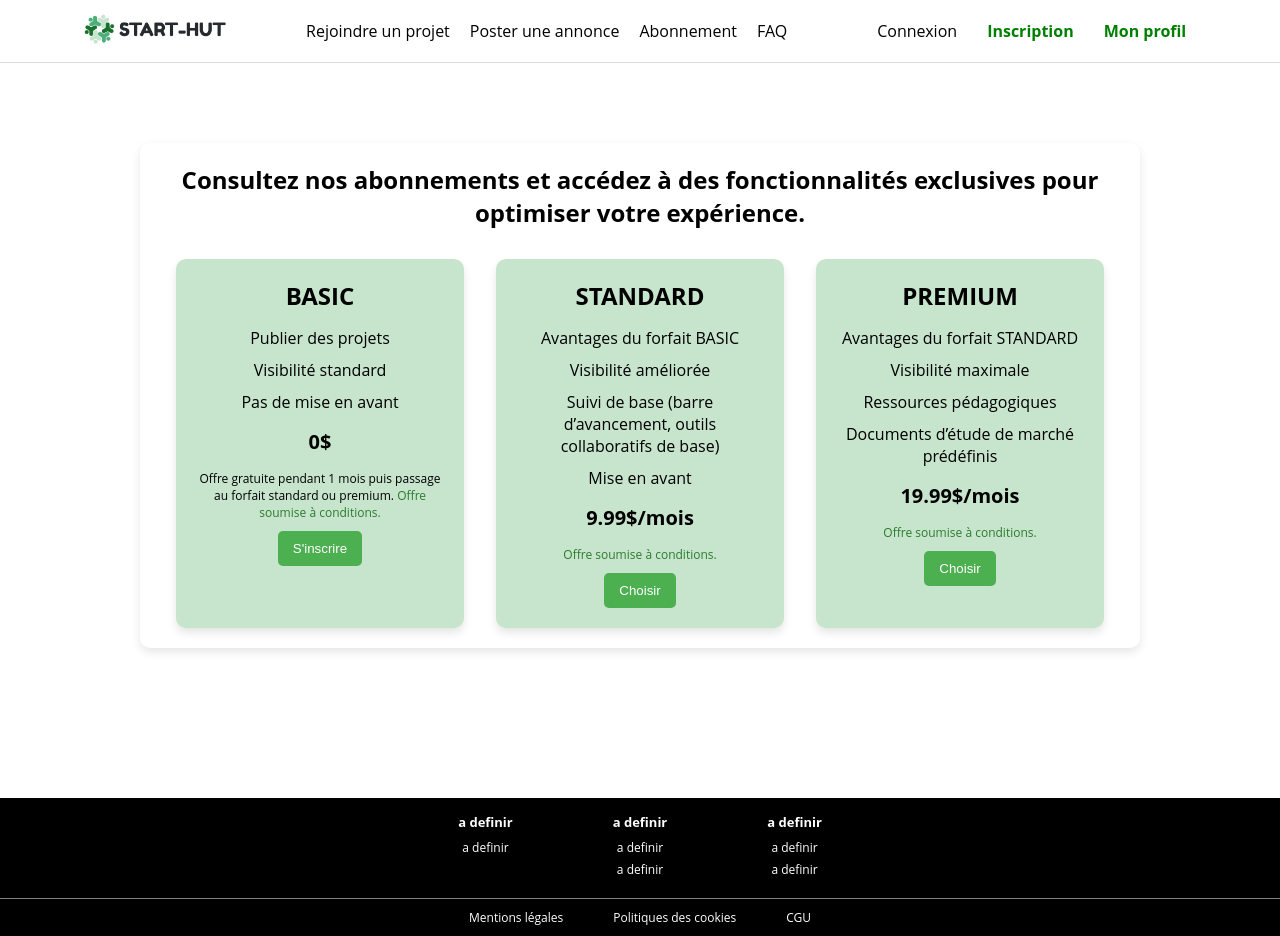
After one commit to SnowZucc/Start-Hut, a PHP site: page /abonnement.php in a window 1280 px wide. The commit adds this page. Run offline with PHP 8.4, Linux system fonts and the light colour scheme.

Commit message:
page abonnement  version 1 avec le style

```diff
--- /dev/null
+++ b/abonnement.php
@@ -0,0 +1,60 @@
+<!DOCTYPE html>
+<html>
+    <head>
+        <meta charset="utf-8">
+        <meta http-equiv="X-UA-Compatible" content="IE=edge">
+        <meta name="description" content="">
+        <meta name="viewport" content="width=device-width, initial-scale=1">
+        <link rel="stylesheet" href="styles.css">
+    </head>
+    <body>
+        <?php include('header.php'); ?>             <!-- Rajoute le header par la magie de PHP  -->
+        <div class="content">
+        <div class="container">
+            <!-- Si vous avez dautre idées pour le textes et les prix nhesitez pas -->
+        <h1>Consultez nos abonnements et accédez à des fonctionnalités exclusives pour optimiser votre expérience.</h1>
+        <div class="plans">
+             <!-- Bloc représentant l'offre BASIC -->
+            <div class="plan basic">
+                <h2>BASIC</h2>
+                <ul> <!-- avantage de loffre-->
+                    <li>Publier des projets</li>
+                    <li>Visibilité standard</li>
+                    <li>Pas de mise en avant</li>
+                </ul>
+                <p class="price">0$</p> <!-- Affichage du prix de l'abonnement -->
+                <p class="condition">Offre gratuite pendant 1 mois puis passage au forfait standard ou premium. <a href="#">Offre soumise à conditions.</a></p>
+                <button>S'inscrire</button><!-- Boutton inscription qui renvoie vers linscription du coup -->
+            </div>
+            <!-- Bloc représentant l'offre STANDARD -->
+            <div class="plan standard">
+                <h2>STANDARD</h2>
+                <ul> <!-- avantage de loffre-->
+                    <li>Avantages du forfait BASIC</li>
+                    <li>Visibilité améliorée</li>
+                    <li>Suivi de base (barre d’avancement, outils collaboratifs de base)</li>
+                    <li>Mise en avant</li>
+                </ul>
+                <p class="price">9.99$/mois</p>
+                <p class="condition"><a href="#">Offre soumise à conditions.</a></p>
+                <button>Choisir</button><!-- bouton qui renvoie aussi a linscription ou connexion -->
+            </div>
+           <!-- Bloc représentant l'offre PREMIUM -->
+            <div class="plan premium">
+                <h2>PREMIUM</h2>
+                <ul> <!-- avantage de loffre-->
+                    <li>Avantages du forfait STANDARD</li>
+                    <li>Visibilité maximale</li>
+                    <li>Ressources pédagogiques</li>
+                    <li>Documents d’étude de marché prédéfinis</li>
+                </ul>
+                <p class="price">19.99$/mois</p>
+                <p class="condition"><a href="#">Offre soumise à conditions.</a></p>
+                <button>Choisir</button> <!-- bouton qui renvoie aussi a linscription ou connexion -->
+            </div>
+        </div>
+    </div>
+    </div>
+        <?php include('footer.php'); ?>
+    </body>
+</html>
--- a/header.php
+++ b/header.php
@@ -4,10 +4,10 @@
             <a href="index.php"><img src="logo.png" alt="Logo"></a>
         </div>
         <ul class="nav-links">
-            <li><a href="annonces.php">Poster une annonce</a></li>
-            <li><a href="#">Rejoindre un projet</a></li>
-            <li><a href="#">Abonnement</a></li>
-            <li><a href="#">FAQ</a></li>
+            <li><a href="annonces.php">Rejoindre un projet</a></li>
+            <li><a href="#">Poster une annonce</a></li>
+            <li><a href="abonnement.php">Abonnement</a></li>
+            <li><a href="FAQ.php">FAQ</a></li>
         </ul>
         <div class="auth-buttons">
             <a href="#" class="login">Connexion</a>
--- a/styles.css
+++ b/styles.css
@@ -383,6 +383,85 @@ figcaption {
 }
 /* Grille des annonces */
                                                /* ANNONCES */
+                                                /*CONSULTER LES ABONNEMENT */
+.container {
+    max-width: 1000px; /* largeur max */
+    margin: 50px auto; /* centrer le conteneur */
+    background: white;
+    padding: 20px; /* espage int */
+    border-radius: 10px;
+    box-shadow: 0 4px 10px rgba(0, 0, 0, 0.1); /* ombre du conteneur */
+
+
+  }
+
+
+h1 {
+    font-size: 24px; /* taille textes */
+    margin-bottom: 30px; /* espace aores le tetxte */
+}
+
+.plans {
+    display: flex;
+    justify-content: space-around; /* pour disposer les 3 plan de maniere egale */
+}
+
+.plan {
+    background: #C7E4CD;
+    border-radius: 10px;
+    padding: 20px; /* espage int */
+    width: 30%;
+
+    text-align: center;
+    box-shadow: 0 5px 8px rgba(0, 0, 0, 0.1);
+}
+
+.plan h2 {
+    margin-bottom: 15px; /* espage sous le titre */
+}
+
+.plan ul {
+    list-style: none;
+    padding: 0;
+
+}
+
+.plan ul li {
+    margin: 10px 0; /* espage entre les elments de la luste */
+ }
+
+.price { /* parametre prix*/
+    font-size: 20px;
+    font-weight: bold;
+    margin: 15px 0;
+}
+
+button {
+    background: #4caf50;/* couleur */
+    color: white; /* texte */
+    padding: 10px 15px;
+    border: none;
+    border-radius: 5px;
+    cursor: pointer;
+    margin-top: 10px;
+}
+
+button:hover {
+    background: #45a049;  /*bouton change de couleur lors de la survol */
+}
+
+.condition {
+    font-size: 12px;
+    margin-top: 10px;
+}
+
+.condition a {
+    color: #2c7b2c;
+    text-decoration: none;
+}
+
+
+                                                 /* CONSULTER LES ABONNEMENT */
 
 
 
```
